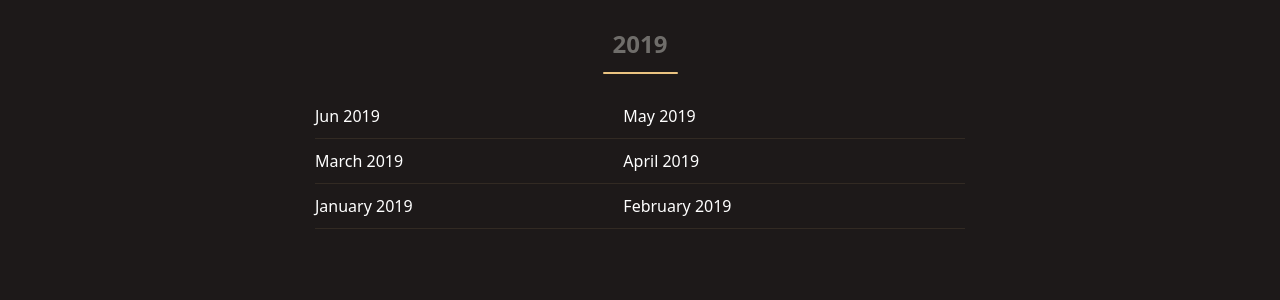
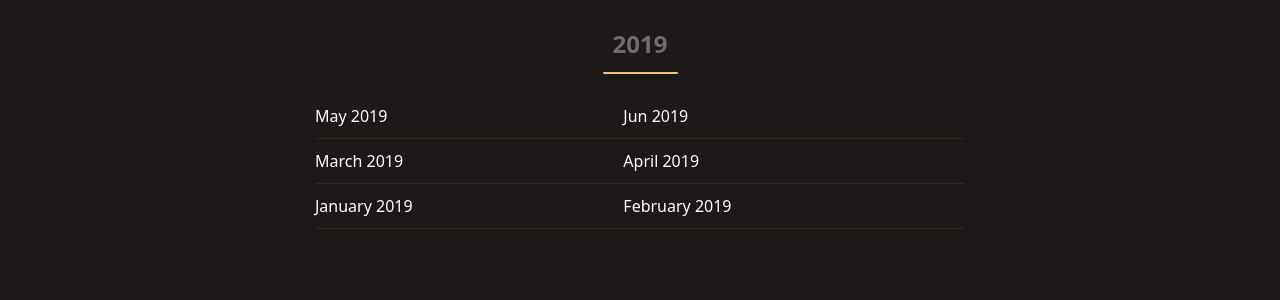
Before and after one commit to ateliedetemas/blpcrypto, a Jekyll site: the page built from _pages/en/reports.md, in a window 1280 px wide. Shown: the part 249-549 px from the top of the page. Built offline with Jekyll 4.4.1, drawn with Linux system fonts in a browser that asks for light colours.

```diff
--- a/_pages/en/reports.md
+++ b/_pages/en/reports.md
@@ -7,7 +7,7 @@ permalink: "/en/reports/"
 
 ## 2019
 
-[Jun 2019]({{ '/assets/documents/relatorios/2019/06.pdf' | absolute_url }}) | [May 2019]({{ '/assets/documents/relatorios/2019/05.pdf' | absolute_url }}) |
+[May 2019]({{ '/assets/documents/relatorios/2019/05.pdf' | absolute_url }}) | [Jun 2019]({{ '/assets/documents/relatorios/2019/06.pdf' | absolute_url }}) |
 [March 2019]({{ '/assets/documents/relatorios/2019/03.pdf' | absolute_url }}) | [April 2019]({{ '/assets/documents/relatorios/2019/04.pdf' | absolute_url }})
 [January 2019]({{ "/assets/documents/relatorios/2019/01.pdf" | absolute_url }}) | [February 2019]({{ "/assets/documents/relatorios/2019/02.pdf" | absolute_url }})
 
```
